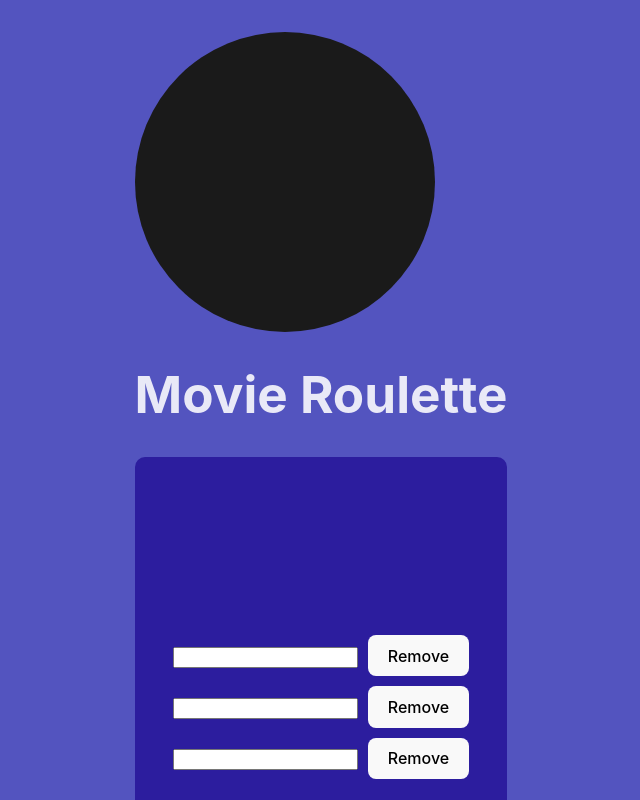
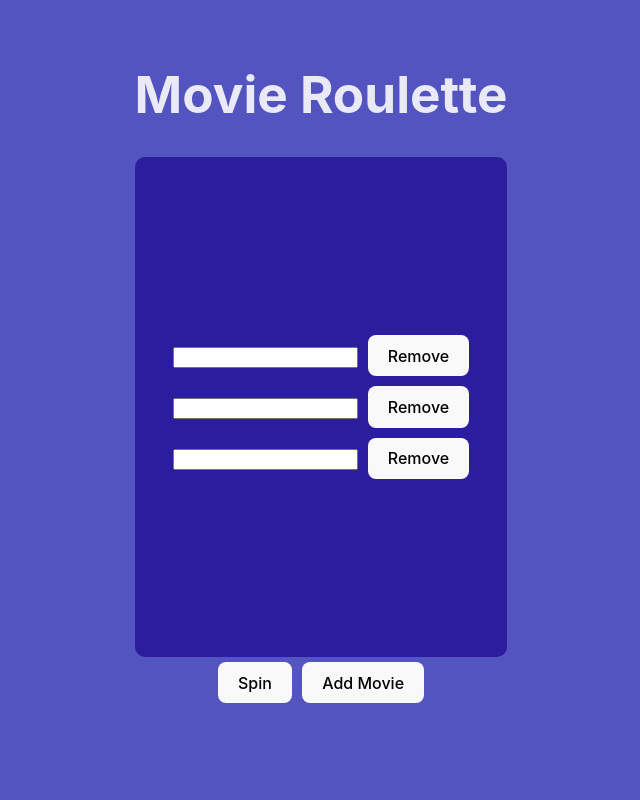
Before and after one commit to drewpate/movie-roulette-app, a React (Vite) app: page / in a window 1280 px wide. Shown: the top 800 px of the page, without its empty margins (319-959 px from the left). Built offline with nearby package versions, Linux system fonts and the light colour scheme.

Commit message:
remove circle div until I figure out the wheel

```diff
--- a/src/App.jsx
+++ b/src/App.jsx
@@ -1,11 +1,9 @@
 import "./App.css";
 import Form from "./Form";
-import Wheel from "./Wheel";
 
 function App() {
   return (
     <div>
-      <Wheel text="hello" color="red" />
       <Form />
     </div>
   );
```
Also changed, not shown: 3 other files (tests, documents, lock files or other folders).
